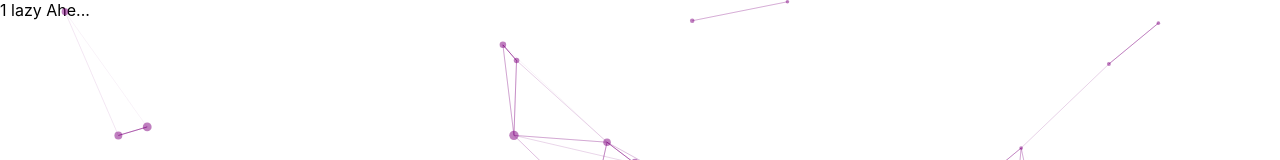
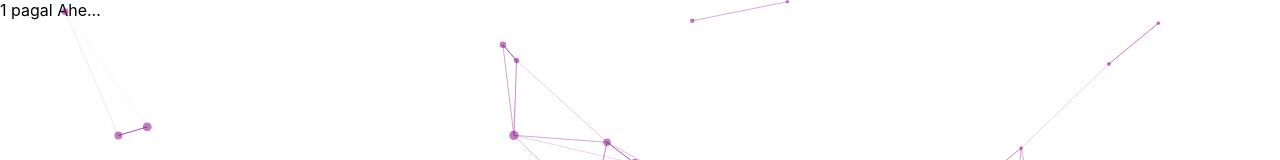
Before and after one commit to mehardiknaik/greeting, a Next.js app: page /1 in a window 1280 px wide. Shown: the top 160 px of the page. Built offline with nearby package versions, Linux system fonts and the light colour scheme.

Commit message:
Update [name].js

```diff
--- a/pages/[name].js
+++ b/pages/[name].js
@@ -9,7 +9,7 @@ function Main({name}) {
         <title>{name}</title>
       </Head>
       <Particle/>
-      <div>{name} lazy Ahe...</div>
+      <div>{name} {name?.toLowerCase()==="hardik"?"lazy":'pagal'} Ahe...</div>
     </>
   );
 }
```
